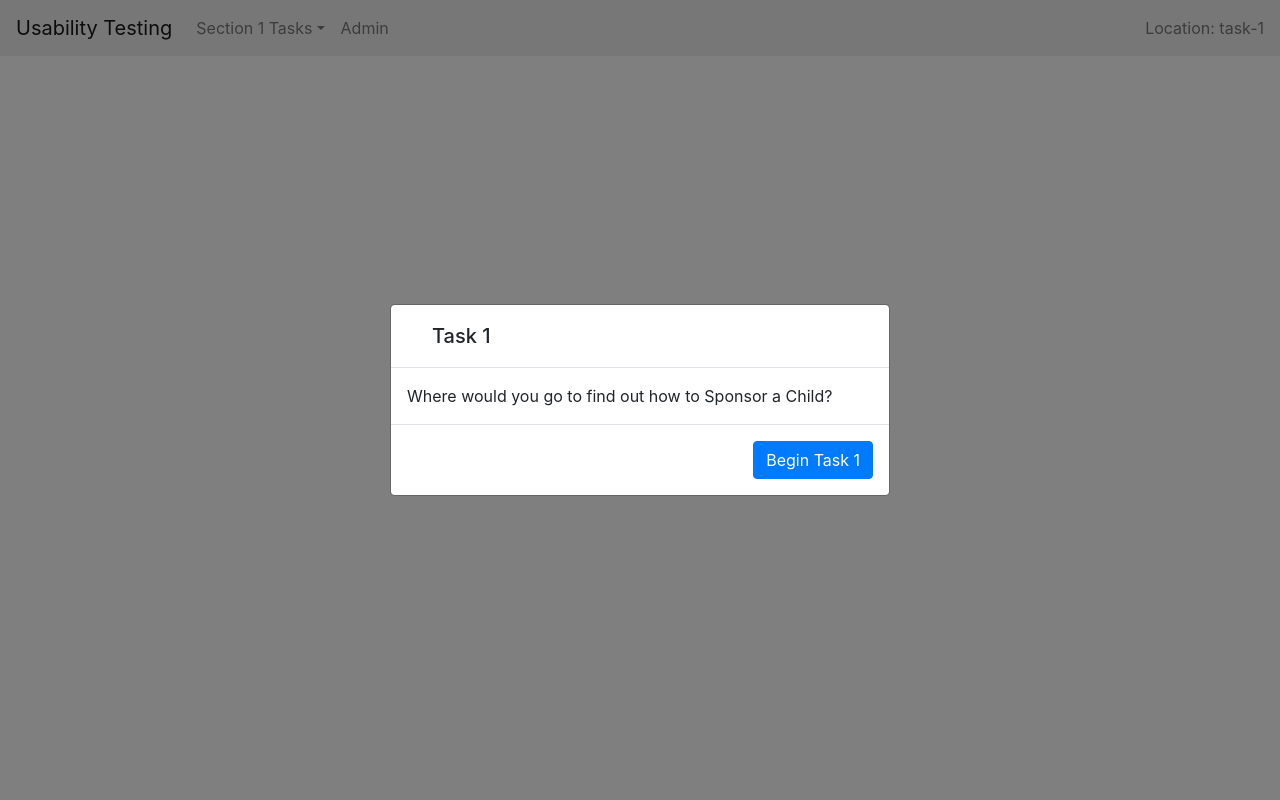
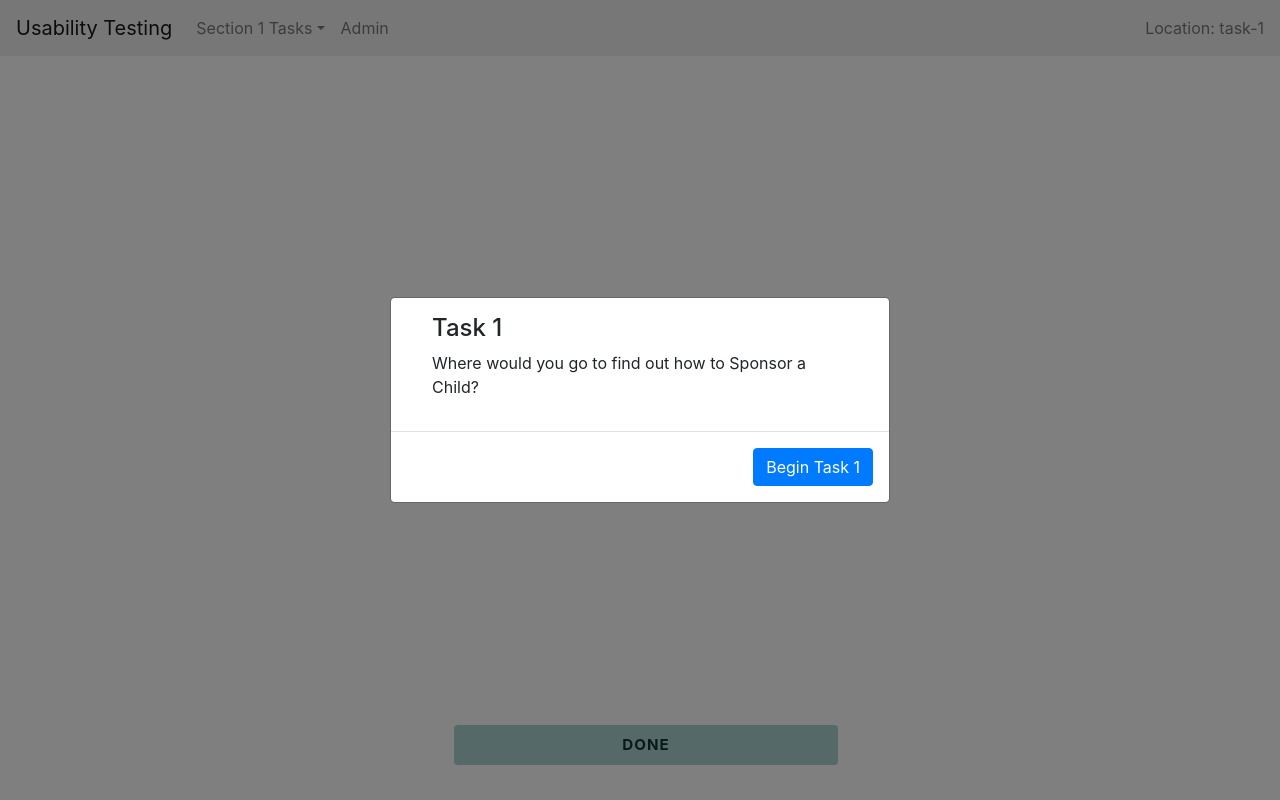
Before and after one commit to compassion-intl/tree-test, a React (Create React App) app: page /task-1 in a window 1280 px wide. Built offline with nearby package versions, Linux system fonts and the light colour scheme; no server answers.

Commit message:
modals working

```diff
--- /dev/null
+++ b/src/components/db/HelperFunctions.jsx
@@ -0,0 +1,33 @@
+const HF = {
+  toggleItemBorder: child => {
+    if (child) {
+      switch (child.childNodes[0].classList.contains("selected-border")) {
+        case true:
+          child.childNodes[0].classList.remove("selected-border");
+          break;
+
+        default:
+          child.childNodes[0].classList.add("selected-border");
+          break;
+      }
+    }
+  },
+
+  foundTheItem: item => {
+    let clickedItems = [];
+    let child;
+    document.addEventListener("click", e => {
+      child = e.target.closest(".dd-inner-container");
+
+      if (child) {
+        HF.toggleItemBorder(child);
+        let childTitle = child.childNodes[0].childNodes[0].textContent;
+
+        clickedItems.push(childTitle);
+        console.log(clickedItems);
+      }
+    });
+  }
+};
+
+export default HF;
--- a/src/components/sidenav/SideNav.css
+++ b/src/components/sidenav/SideNav.css
@@ -82,9 +82,54 @@
 
 .alert-container {
   padding: 15px;
-  width: 30vw;
+  width: 50vw;
 }
 
 .alert-bold-text {
   font-weight: 600;
 }
+
+/* finished button */
+.finish-button-container {
+  position: fixed;
+  bottom: 30px;
+  margin: 0vw 35vw;
+  display: flex;
+  background-color: transparent;
+  width: 30vw;
+  height: 50px;
+  z-index: 1000;
+  border-radius: 5px;
+  align-items: center;
+  justify-content: space-between;
+  color: white;
+}
+
+.finish-button-container > p {
+  margin: auto;
+}
+
+.finish-button-container > .finish-button {
+  margin: 4px 6px;
+  min-width: 100%;
+  height: 40px;
+  border-radius: 4px;
+  background-color: rgba(93, 174, 169, 0.536);
+  border: 1px solid transparent;
+  font-weight: 700;
+  text-transform: uppercase;
+  font-size: 0.95rem;
+  text-align: center;
+  color: rgb(23, 52, 50);
+  letter-spacing: 1px;
+}
+
+.finish-button-container > .finish-button:hover {
+  background-color: rgb(127, 196, 192);
+  color: white;
+}
+
+.selected-border {
+  border: 1px solid rgb(56, 198, 188);
+  color: rgb(52, 130, 125);
+}
--- a/src/components/sidenav/SideNav.js
+++ b/src/components/sidenav/SideNav.js
@@ -19,7 +19,6 @@ class SideNav extends React.Component {
     document.addEventListener("click", function(e) {
       if (e.target.closest("dd-container-link")) {
         e.preventDefault();
-        alert("yay");
         return;
       }
     });
--- a/src/components/tasks/Task1.jsx
+++ b/src/components/tasks/Task1.jsx
@@ -3,6 +3,7 @@ import React, { useEffect, useState } from "react";
 import SideNav from "../sidenav/SideNav";
 import "../sidenav/SideNav.css";
 import API from "../db/API";
+import HF from "../db/HelperFunctions";
 import {
   Alert,
   Button,
@@ -13,18 +14,26 @@ import {
 } from "reactstrap";
 
 const Task1 = () => {
+  // change itemToFind to the name of what the user is searching for
+  const itemToFind = "Ways to Donate";
+
+  // change taskText to the instructions given to the user for this task
+  const [taskText, setTaskText] = useState(
+    "Where would you go to find out how to Sponsor a Child?"
+  );
+
+  // other state handlers
   const [hasError, setErrors] = useState(false);
   const [navItems, setNavItems] = useState({});
   const [taskNum] = useState("Task 1");
-  const [modal, setModal] = useState(false);
+  const [startModal, setStartModal] = useState(false);
+  const [endModal, setEndModal] = useState(false);
   const [alert, setAlert] = useState(false);
-  const [taskText, setTaskText] = useState(
-    "Where would you go to find out how to Sponsor a Child?"
-  );
   const [startTime, setStartTime] = useState(new Date().getTime());
   const [endTime, setEndTime] = useState(new Date().getTime());
+  const [doneButton, setDoneButton] = useState(false);
 
-  const toggle = () => setModal(!modal);
+  const toggle = () => setStartModal(!startModal);
   const toggleAlert = () => setAlert(!alert);
 
   useEffect(() => {
@@ -34,24 +43,44 @@ const Task1 = () => {
       })
       .catch(err => setErrors(err));
 
-    setModal(true);
+    setStartModal(true);
+    HF.foundTheItem(itemToFind);
   }, []);
+
+  let triggerFinish = () => {
+    setEndModal(true);
+    setEndTime(new Date().getTime());
+  };
 
   return (
     <>
       <Modal
-        isOpen={modal}
+        key={"Start Modal"}
+        isOpen={startModal}
         centered={true}
         onClosed={() => {
           setStartTime(new Date().getTime());
           setAlert(true);
         }}
       >
-        <ModalHeader>Task 1</ModalHeader>
-        <ModalBody>{taskText}</ModalBody>
+        <ModalBody>
+          <h4>Task 1</h4>
+          <p>{taskText}</p>
+        </ModalBody>
         <ModalFooter>
           <Button color="primary" onClick={toggle}>
             Begin {taskNum}
+          </Button>
+        </ModalFooter>
+      </Modal>
+      <Modal key={"End Modal"} isOpen={endModal} centered={true}>
+        <ModalBody>
+          <h4>Task Complete</h4>
+          <p>Thank you!</p>
+        </ModalBody>
+        <ModalFooter>
+          <Button color="info" href="/task-2">
+            Next Task
           </Button>
         </ModalFooter>
       </Modal>
@@ -62,6 +91,14 @@ const Task1 = () => {
         </Alert>
       </div>
       <SideNav items={navItems} />
+      <div className="finish-button-container">
+        <input
+          className="finish-button"
+          value="DONE"
+          type="submit"
+          onClick={triggerFinish}
+        ></input>
+      </div>
     </>
   );
 };
```
